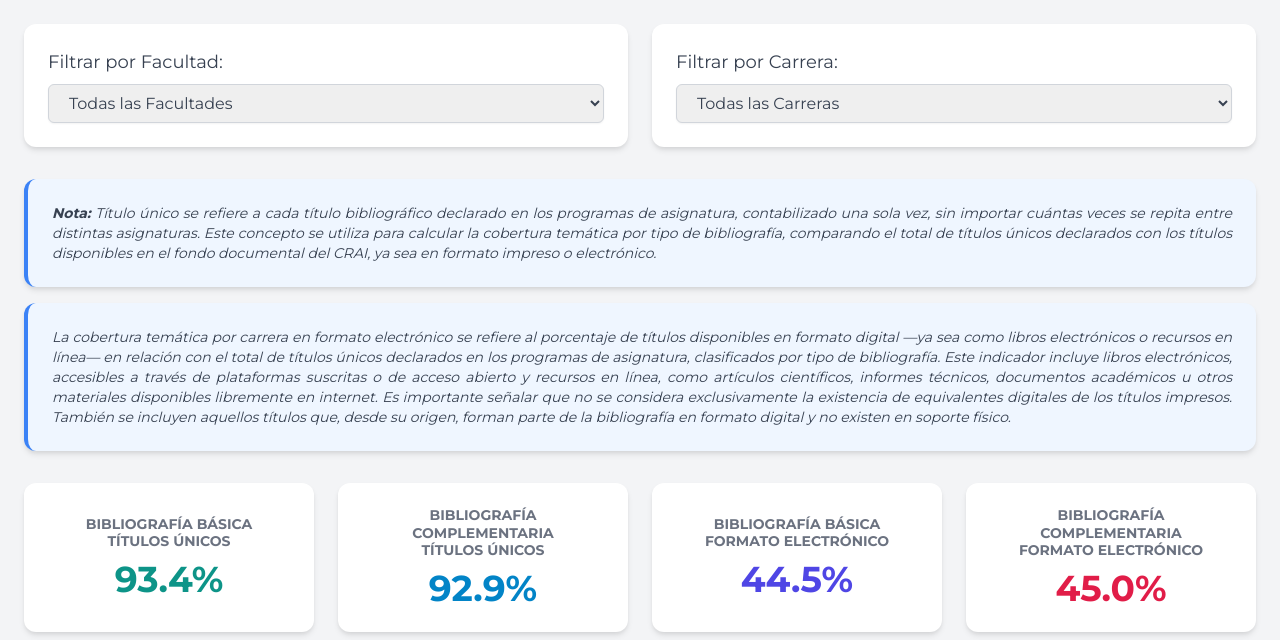
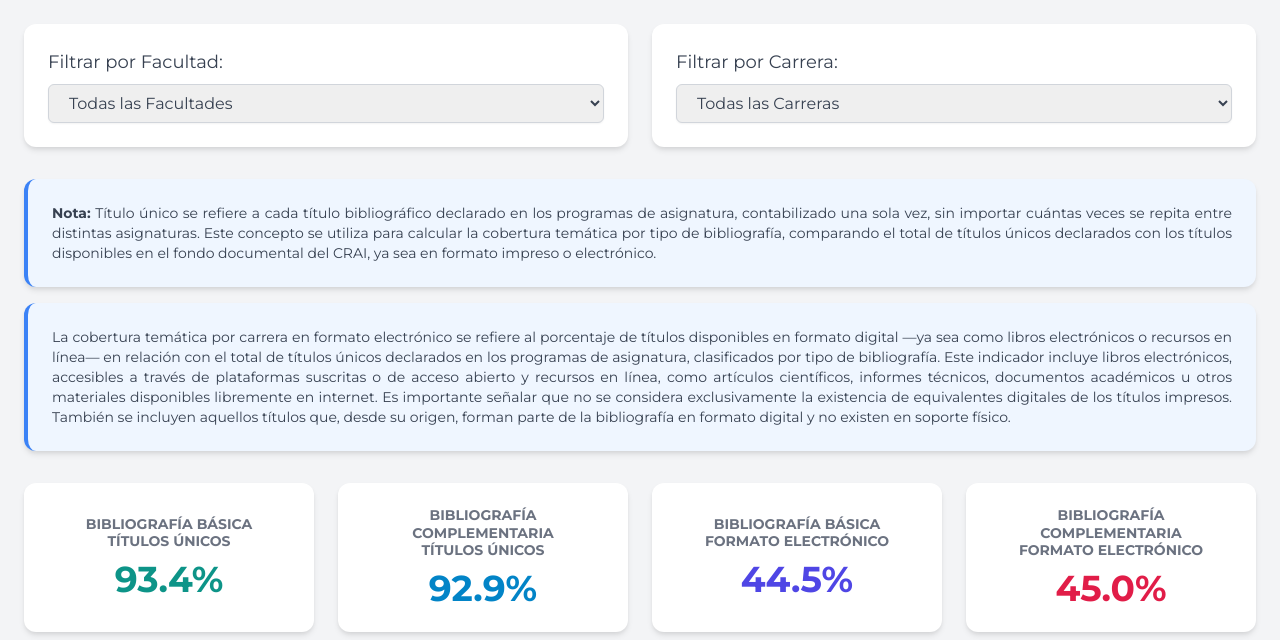
Before and after one commit to pazrioseco/DashboardCRAI, a plain HTML site: page index.html in a window 1280 px wide. Shown: the part 160-800 px from the top of the page. Drawn offline with nearby package versions, Linux system fonts and the light colour scheme.

Commit message:
Update index.html

```diff
--- a/index.html
+++ b/index.html
@@ -147,11 +147,11 @@
 
         <!-- NOTA ACLARATORIA -->
         <div class="card mb-4 bg-blue-50 border-l-4 border-blue-500">
-            <p class="text-sm italic text-gray-700 text-justify"><strong class="font-semibold">Nota:</strong> Título único se refiere a cada título bibliográfico declarado en los programas de asignatura, contabilizado una sola vez, sin importar cuántas veces se repita entre distintas asignaturas. Este concepto se utiliza para calcular la cobertura temática por tipo de bibliografía, comparando el total de títulos únicos declarados con los títulos disponibles en el fondo documental del CRAI, ya sea en formato impreso o electrónico.</p>
+            <p class="text-sm text-gray-700 text-justify"><strong class="font-semibold">Nota:</strong> Título único se refiere a cada título bibliográfico declarado en los programas de asignatura, contabilizado una sola vez, sin importar cuántas veces se repita entre distintas asignaturas. Este concepto se utiliza para calcular la cobertura temática por tipo de bibliografía, comparando el total de títulos únicos declarados con los títulos disponibles en el fondo documental del CRAI, ya sea en formato impreso o electrónico.</p>
         </div>
 
         <div class="card mb-8 bg-blue-50 border-l-4 border-blue-500">
-            <p class="text-sm italic text-gray-700 text-justify">
+            <p class="text-sm text-gray-700 text-justify">
                 La cobertura temática por carrera en formato electrónico se refiere al porcentaje de títulos disponibles en formato digital —ya sea como libros electrónicos o recursos en línea— en relación con el total de títulos únicos declarados en los programas de asignatura, clasificados por tipo de bibliografía. Este indicador incluye libros electrónicos, accesibles a través de plataformas suscritas o de acceso abierto y recursos en línea, como artículos científicos, informes técnicos, documentos académicos u otros materiales disponibles libremente en internet. Es importante señalar que no se considera exclusivamente la existencia de equivalentes digitales de los títulos impresos. También se incluyen aquellos títulos que, desde su origen, forman parte de la bibliografía en formato digital y no existen en soporte físico.
             </p>
         </div>
```
